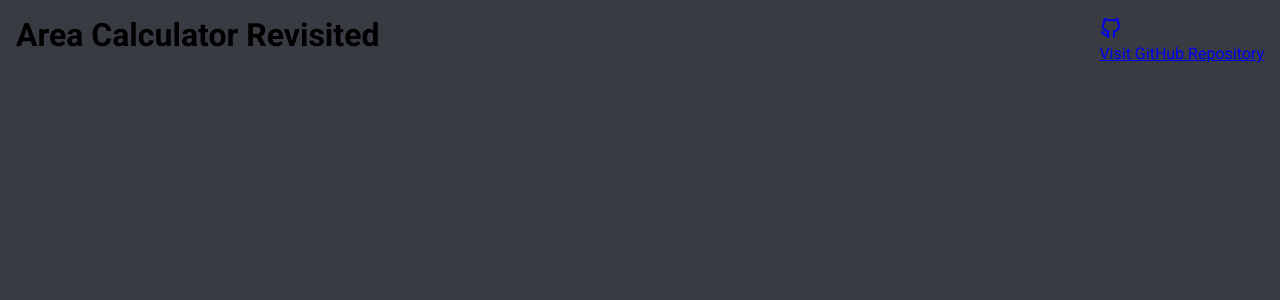
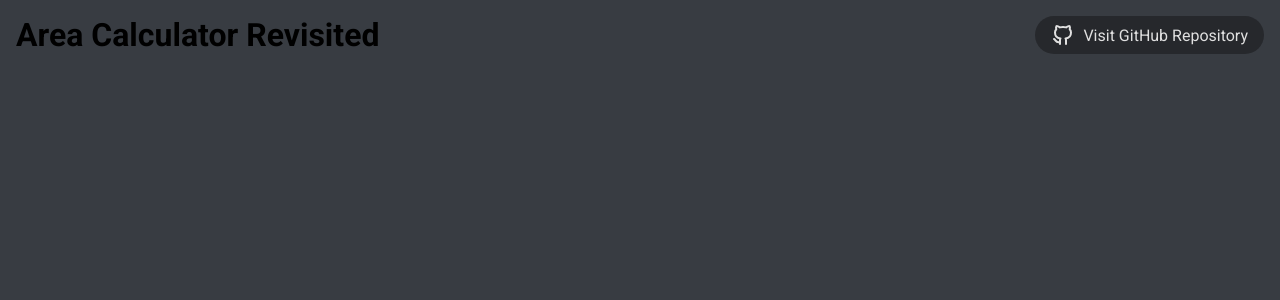
Before and after one commit to hildergill/area-calculator-revisited, a React (Create React App) app: page / in a window 1280 px wide. Shown: the top 300 px of the page. Built offline with nearby package versions, Linux system fonts and the light colour scheme.

Commit message:
Added the common stylesheets stuff

```diff
--- /dev/null
+++ b/src/common.module.css
@@ -0,0 +1,15 @@
+.commonButton {
+	display: flex;
+	flex-direction: row;
+	gap: 0.5rem;
+	align-items: center;
+	padding: 0 1rem;
+	border-radius: 100vh;
+	background-color: var(--color-background-secondary);
+	color: var(--color-foreground-secondary);
+	text-decoration: none;
+}
+
+.commonButton:hover {
+	color: var(--color-foreground-primary);
+}
--- a/src/components/header/header.tsx
+++ b/src/components/header/header.tsx
@@ -2,13 +2,14 @@ import { FC } from "react";
 import { IconBrandGithub } from "@tabler/icons";
 import Package from "../../../package.json";
 import HeaderStyles from "./header.module.css";
+import CommonStyles from "../../common.module.css";
 
 export const Header: FC = () => {
 	return (
 		<header className={HeaderStyles.header}>
 			<h1>{Package.displayName}</h1>
 
-			<a target={"_blank"} href={Package.repository}>
+			<a target={"_blank"} href={Package.repository} className={CommonStyles.commonButton}>
 				<IconBrandGithub />
 				<p>Visit GitHub Repository</p>
 			</a>
```
